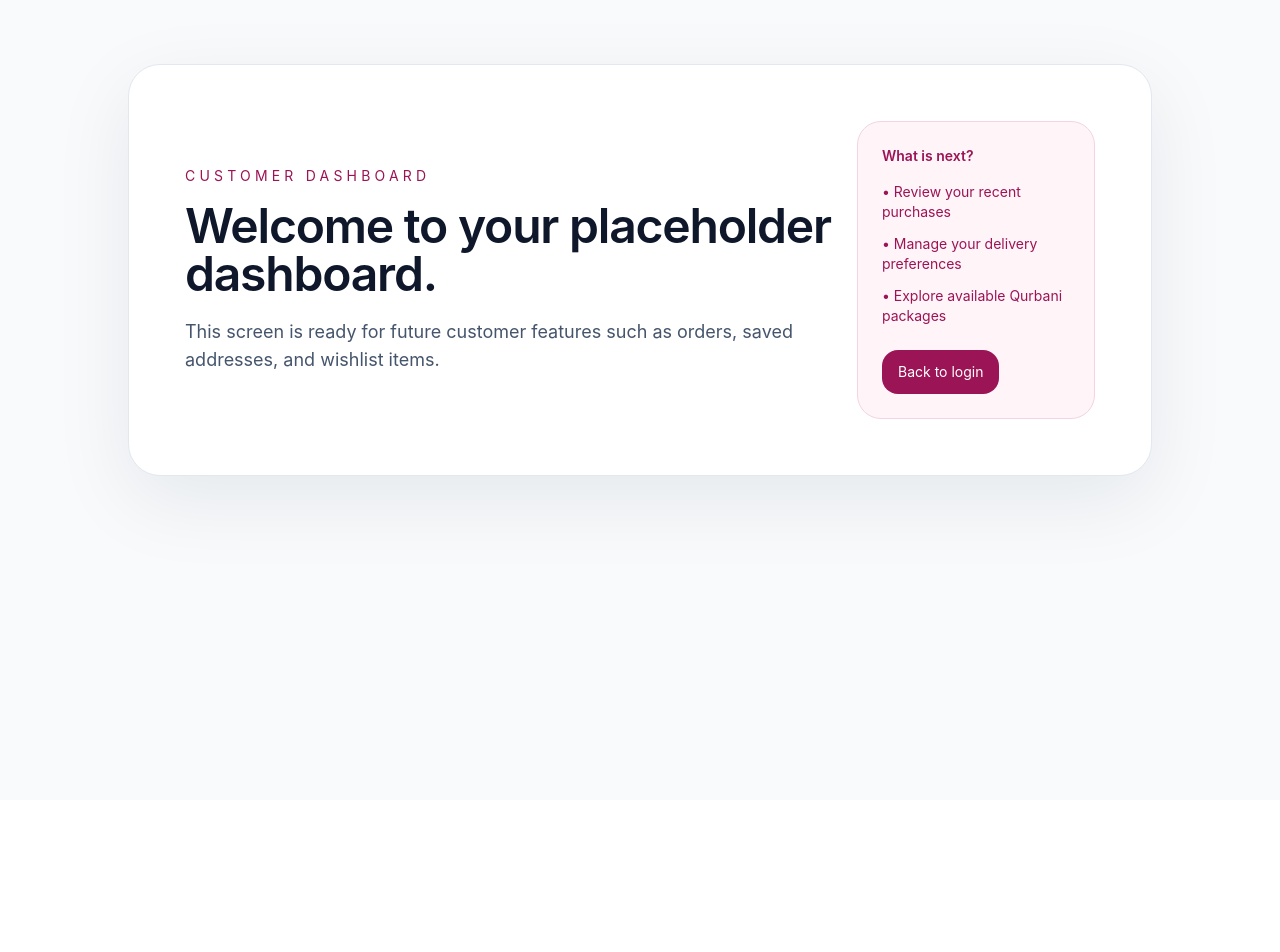
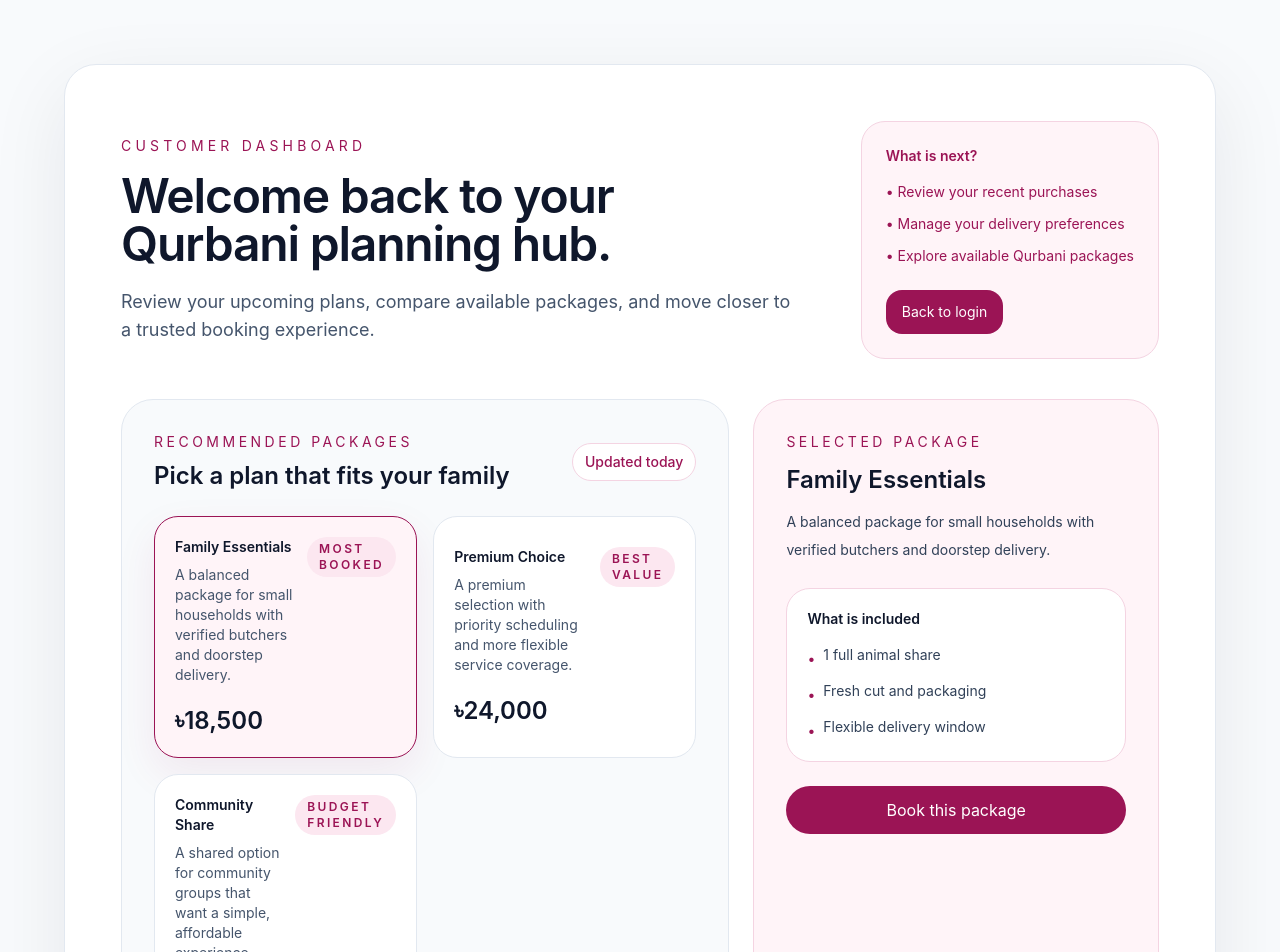
Before and after one commit to Talha-Morshed/QurbaniX, a React (Vite) app in the folder frontend/: page /dashboard/customer in a window 1280 px wide. Shown: the top 952 px of the page. Before the commit the page ends 800 px from the top, so only its background shows below. Built offline with nearby package versions, Linux system fonts and the light colour scheme.

Commit message:
Add customer dashboard package picker

```diff
--- a/frontend/src/pages/dashboard/CustomerDashboard.jsx
+++ b/frontend/src/pages/dashboard/CustomerDashboard.jsx
@@ -1,18 +1,50 @@
+import { useState } from 'react';
 import { Link } from 'react-router-dom';
 
+const packageOptions = [
+  {
+    id: 1,
+    name: 'Family Essentials',
+    price: '৳18,500',
+    badge: 'Most booked',
+    description: 'A balanced package for small households with verified butchers and doorstep delivery.',
+    features: ['1 full animal share', 'Fresh cut and packaging', 'Flexible delivery window'],
+  },
+  {
+    id: 2,
+    name: 'Premium Choice',
+    price: '৳24,000',
+    badge: 'Best value',
+    description: 'A premium selection with priority scheduling and more flexible service coverage.',
+    features: ['Priority booking support', 'Premium meat selection', 'Dedicated customer assistance'],
+  },
+  {
+    id: 3,
+    name: 'Community Share',
+    price: '৳12,900',
+    badge: 'Budget friendly',
+    description: 'A shared option for community groups that want a simple, affordable experience.',
+    features: ['Shared allocation', 'Simple booking flow', 'Verified butcher matching'],
+  },
+];
+
 function CustomerDashboard() {
+  const [selectedPackageId, setSelectedPackageId] = useState(packageOptions[0].id);
+  const selectedPackage = packageOptions.find((item) => item.id === selectedPackageId) ?? packageOptions[0];
+
   return (
     <div className="min-h-screen bg-slate-50 px-6 py-16 sm:px-8 lg:px-10">
-      <div className="mx-auto flex max-w-5xl flex-col rounded-[2rem] border border-slate-200 bg-white p-8 shadow-[0_24px_80px_rgba(15,23,42,0.08)] sm:p-12 lg:flex-row lg:items-center lg:justify-between lg:p-14">
+      <div className="mx-auto flex max-w-6xl flex-col rounded-[2rem] border border-slate-200 bg-white p-8 shadow-[0_24px_80px_rgba(15,23,42,0.08)] sm:p-12 lg:p-14">
+        <div className="flex flex-col gap-8 lg:flex-row lg:items-center lg:justify-between">
           <div className="max-w-2xl">
             <p className="text-sm uppercase tracking-[0.3em] text-[#9b1455]">Customer Dashboard</p>
-          <h1 className="mt-4 text-4xl font-semibold tracking-tight text-slate-900 sm:text-5xl">Welcome to your placeholder dashboard.</h1>
+            <h1 className="mt-4 text-4xl font-semibold tracking-tight text-slate-900 sm:text-5xl">Welcome back to your Qurbani planning hub.</h1>
             <p className="mt-5 text-lg text-slate-600">
-            This screen is ready for future customer features such as orders, saved addresses, and wishlist items.
+              Review your upcoming plans, compare available packages, and move closer to a trusted booking experience.
             </p>
           </div>
 
-        <div className="mt-8 rounded-[1.5rem] border border-[#f4d4e2] bg-[#fff4f8] p-6 text-sm text-[#9b1455] lg:mt-0">
+          <div className="rounded-[1.5rem] border border-[#f4d4e2] bg-[#fff4f8] p-6 text-sm text-[#9b1455] lg:min-w-[280px]">
             <p className="font-semibold">What is next?</p>
             <ul className="mt-4 space-y-3 text-[#9b1455]">
               <li>• Review your recent purchases</li>
@@ -24,6 +56,76 @@
             </Link>
           </div>
         </div>
+
+        <div className="mt-10 grid gap-6 lg:grid-cols-[1.2fr_0.8fr]">
+          <section className="rounded-[2rem] border border-slate-200 bg-slate-50 p-6 sm:p-8">
+            <div className="flex flex-col gap-3 sm:flex-row sm:items-center sm:justify-between">
+              <div>
+                <p className="text-sm uppercase tracking-[0.25em] text-[#9b1455]">Recommended packages</p>
+                <h2 className="mt-2 text-2xl font-semibold text-slate-900">Pick a plan that fits your family</h2>
+              </div>
+              <span className="inline-flex w-fit rounded-full border border-[#f4d4e2] bg-white px-3 py-2 text-sm font-medium text-[#9b1455]">
+                Updated today
+              </span>
+            </div>
+
+            <div className="mt-6 grid gap-4 md:grid-cols-2">
+              {packageOptions.map((item) => {
+                const isActive = item.id === selectedPackageId;
+
+                return (
+                  <button
+                    key={item.id}
+                    type="button"
+                    onClick={() => setSelectedPackageId(item.id)}
+                    className={`rounded-[1.5rem] border p-5 text-left transition duration-200 ${
+                      isActive
+                        ? 'border-[#9b1455] bg-[#fff4f8] shadow-[0_16px_40px_rgba(155,20,85,0.08)]'
+                        : 'border-slate-200 bg-white hover:border-[#9b1455] hover:shadow-sm'
+                    }`}
+                  >
+                    <div className="flex items-start justify-between gap-3">
+                      <div>
+                        <p className="text-sm font-semibold text-slate-900">{item.name}</p>
+                        <p className="mt-2 text-sm text-slate-600">{item.description}</p>
+                      </div>
+                      <span className="rounded-full bg-[#fce7f0] px-3 py-1 text-xs font-semibold uppercase tracking-[0.2em] text-[#9b1455]">
+                        {item.badge}
+                      </span>
+                    </div>
+                    <p className="mt-5 text-2xl font-semibold text-slate-900">{item.price}</p>
+                  </button>
+                );
+              })}
+            </div>
+          </section>
+
+          <aside className="rounded-[2rem] border border-[#f4d4e2] bg-[#fff4f8] p-6 sm:p-8">
+            <p className="text-sm uppercase tracking-[0.25em] text-[#9b1455]">Selected package</p>
+            <h3 className="mt-3 text-2xl font-semibold text-slate-900">{selectedPackage.name}</h3>
+            <p className="mt-3 text-sm leading-7 text-slate-700">{selectedPackage.description}</p>
+
+            <div className="mt-6 rounded-[1.5rem] border border-[#f4d4e2] bg-white p-5">
+              <p className="text-sm font-semibold text-slate-900">What is included</p>
+              <ul className="mt-4 space-y-3 text-sm text-slate-700">
+                {selectedPackage.features.map((feature) => (
+                  <li key={feature} className="flex items-start gap-2">
+                    <span className="mt-1 text-[#9b1455]">•</span>
+                    <span>{feature}</span>
+                  </li>
+                ))}
+              </ul>
+            </div>
+
+            <button
+              type="button"
+              className="mt-6 inline-flex w-full items-center justify-center rounded-3xl bg-[#9b1455] px-6 py-3 text-sm font-semibold text-white transition hover:-translate-y-0.5 hover:bg-[#7a0f40] active:translate-y-1"
+            >
+              Book this package
+            </button>
+          </aside>
+        </div>
+      </div>
     </div>
   );
 }
```
Lines whose indentation alone changed are shown as unchanged.
